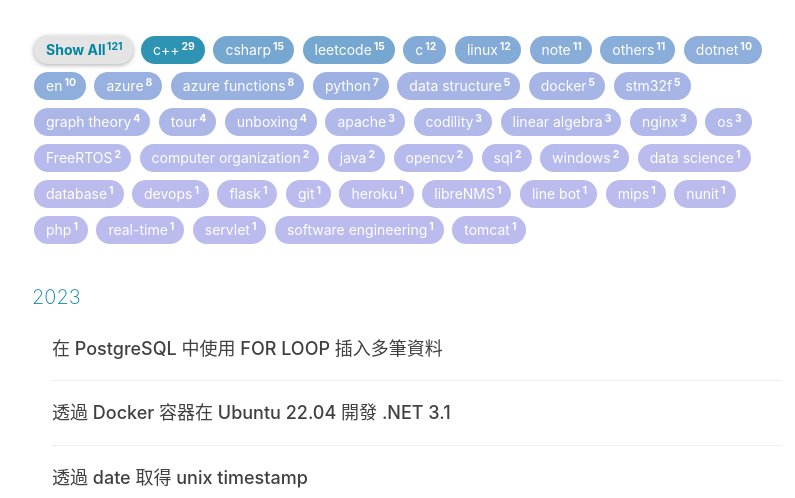
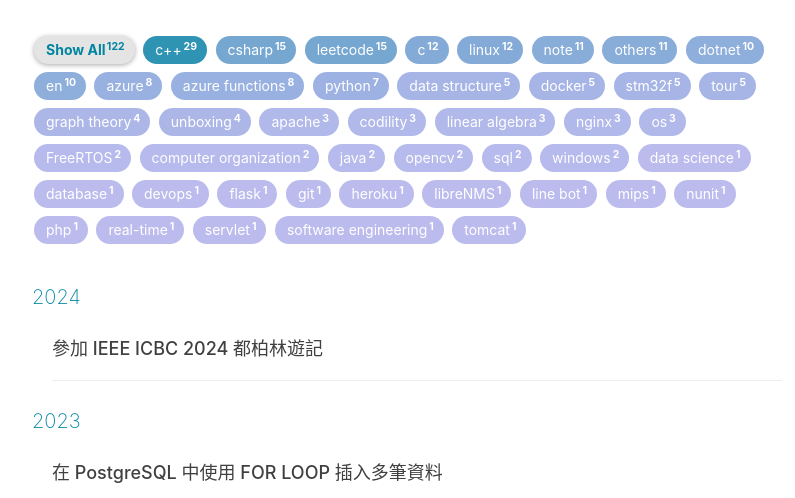
Before and after one commit to blueskyson/blueskyson.github.io, a Jekyll site: the page built from archive.html, in a window 1280 px wide and 900 px high, cut to the strip 402-900 px from the top of the window. Shown: the whole strip, without its empty margins (233-1028 px from the left). Built offline with Jekyll 4.4.1, drawn with Linux system fonts in a browser that asks for light colours; nearby versions of some CDN libraries; comment, search, counter and statistics services are not loaded; some of the changed lines change nothing that is shown.

Commit message:
Add dublin traveling blog

```diff
--- a/_config.yml
+++ b/_config.yml
@@ -18,7 +18,7 @@ RSS: false
 github_username:    blueskyson
 # twitter_username:   huxpro
 facebook_username:  profile.php?id=100008211432390
-linkedin_username:  blueskyson
+linkedin_username:  jacklintw
 
 
 
--- a/_posts/tour/2021-02-18-tour-home.md
+++ b/_posts/tour/2021-02-18-tour-home.md
@@ -19,3 +19,9 @@ tags:
 [2023 北海道：十勝之丘公園](/2022/05/01/hokkaido-1)
 
 [2023 北海道：十勝池田酒廠、釧路丹頂鶴自然公園、釧路溼原、阿寒湖](/2022/05/02/hokkaido-2)
+
+[2023 北海道：摩周湖、屈斜路湖、鄂霍次克流冰館、北見狐狸村、層雲峽](/2022/05/03/hokkaido-3)
+
+## 2024
+
+[參加 IEEE ICBC 2024 都柏林遊記](/2022/05/26/dublin)
--- /dev/null
+++ b/_posts/tour/2024-05-26-dublin.md
@@ -0,0 +1,67 @@
+---
+title: "參加 IEEE ICBC 2024 都柏林遊記"
+subtitle: ""
+excerpt: "ICBC 都柏林 三一學院"
+layout: post
+author: "blueskyson"
+header-img: "img/dublin-bg.jpg"
+tags:
+  - tour
+---
+
+參加 IEEE ICBC 2024 (International Conference on Blockchain and Cryptocurrency) 的一些影像紀錄。
+
+本次會議舉辦在都柏林三一學院 (Trinity College Dublin)，來自全球的學者、研究人員、業界專家和區塊鏈愛好者齊聚一堂。都柏林以其豐富的歷史文化和現代科技氛圍為會議增添了獨特的魅力。與會者不僅可以在會議期間吸收最新的技術知識，還能在空閒時間探索這座美麗的城市，感受愛爾蘭的熱情。本次投稿的主題有著重於分散式系統底層的 sharding、DAG、IOT 的研究；有分析區塊鏈去中心化程度、 NFT 價值、效能等各種特性分析的研究；有區塊鏈安全、CBDC、法規制定、金融相關的研究。
+
+本屆錄取論文的國籍分布：
+
+![](https://raw.githubusercontent.com/blueskyson/image-host/master/2024/icbc1.jpg)
+
+本屆的錄取率 (Full Paper 18.8%)：
+
+![](https://raw.githubusercontent.com/blueskyson/image-host/master/2024/icbc2.jpg)
+
+Best Papers:
+
+![](https://raw.githubusercontent.com/blueskyson/image-host/master/2024/icbc3.jpg)
+
+其他研討會演講的投影片就不特別放了，IEEE 網站上都有 paper 原文可以讀，剩下的就是遊覽都柏林的圖影。
+
+O'Connell Street 是都柏林市中心的主要街道，擁有眾多特色和景點。街道南端矗立著紀念愛爾蘭民族主義領袖丹尼爾·奧康奈爾的紀念碑，O'Connell Street 的中間是著名的 The Spire，一根高達 120 米的鋼針形結構，象徵著都柏林的現代化。街道兩旁有許多歷史建築，包括都柏林郵政總局（GPO），這裡曾是1916年復活節起義的重要據點。從 O'Connell Street 走到 Trinity College Dublin：
+
+<iframe width="560" height="315" src="https://www.youtube.com/embed/n27keebGl8A?si=tKlu9qhZu_3ZevtD" title="YouTube video player" frameborder="0" allow="accelerometer; autoplay; clipboard-write; encrypted-media; gyroscope; picture-in-picture; web-share" referrerpolicy="strict-origin-when-cross-origin" allowfullscreen></iframe>
+
+<iframe width="560" height="315" src="https://www.youtube.com/embed/TJ1Wllm94c0?si=o21bmFn-lU7N2Sgv" title="YouTube video player" frameborder="0" allow="accelerometer; autoplay; clipboard-write; encrypted-media; gyroscope; picture-in-picture; web-share" referrerpolicy="strict-origin-when-cross-origin" allowfullscreen></iframe>
+
+The Spire:
+
+![](https://raw.githubusercontent.com/blueskyson/image-host/master/2024/icbc4.jpg)
+
+![](https://raw.githubusercontent.com/blueskyson/image-host/master/2024/icbc5.jpg)
+
+Dublin Castle:
+
+![](https://raw.githubusercontent.com/blueskyson/image-host/master/2024/icbc6.jpg)
+
+
+都柏林三一學院（Trinity College Dublin）於 1592 年由英格蘭女王伊麗莎白一世創立，學院最著名的景點是完成於 1860 年的圖書館 Old Library，其中的 Long Room 是兩層挑高的木造房間，左右兩側放置古書書架與古今西方名人胸像。可食我去參觀的時候他們正在進行數位化，把大部分藏書拿走了。
+
+<iframe width="560" height="315" src="https://www.youtube.com/embed/TOjreSI7_6U?si=VjnwzusCdYdRqzVl" title="YouTube video player" frameborder="0" allow="accelerometer; autoplay; clipboard-write; encrypted-media; gyroscope; picture-in-picture; web-share" referrerpolicy="strict-origin-when-cross-origin" allowfullscreen></iframe>
+
+![](https://raw.githubusercontent.com/blueskyson/image-host/master/2024/icbc7.jpg)
+
+![](https://raw.githubusercontent.com/blueskyson/image-host/master/2024/icbc8.jpg)
+
+![](https://raw.githubusercontent.com/blueskyson/image-host/master/2024/icbc9.jpg)
+
+圖書館藏有一部《凱爾經》（Book of Kells）是中世紀愛爾蘭文化和基督教藝術的巔峰之作。這部手稿是四部福音書馬太福音、馬可福音、路加福音和約翰福音的拉丁文抄本。《凱爾經》約在公元 800 年左右由愛爾蘭僧侶創作，據信可能是在凱爾斯修道院（Kells Abbey）與愛奧那島（Iona）修道院製作的。該手稿有 2000 幅插圖，每個字都是精美的古書法字體。
+
+![](https://encrypted-tbn0.gstatic.com/images?q=tbn:ANd9GcSZPrIJD34aAoShjbQTJzemUIq2aJ82b5klyiWYOjvEib6DGp0gfwaf-pg_BMMsddhxq7Y&usqp=CAU)
+
+*圖源：[The Book of Kells facsimile now on permanent display in UBC Library’s Ridington Room](https://about.library.ubc.ca/2019/04/17/the-book-of-kells-facsimile-now-on-permanent-display-in-ubc-librarys-ridington-room/)*
+
+剩餘瑣碎時間去看了 Howth Lighthouse 的海景：
+
+<iframe width="560" height="315" src="https://www.youtube.com/embed/CW0HLXy7LCA?si=l94YExEz5FjjzU0H" title="YouTube video player" frameborder="0" allow="accelerometer; autoplay; clipboard-write; encrypted-media; gyroscope; picture-in-picture; web-share" referrerpolicy="strict-origin-when-cross-origin" allowfullscreen></iframe>
+
+![](https://raw.githubusercontent.com/blueskyson/image-host/master/2024/icbc10.jpg)
```
Also changed, not shown: 1 other file.
